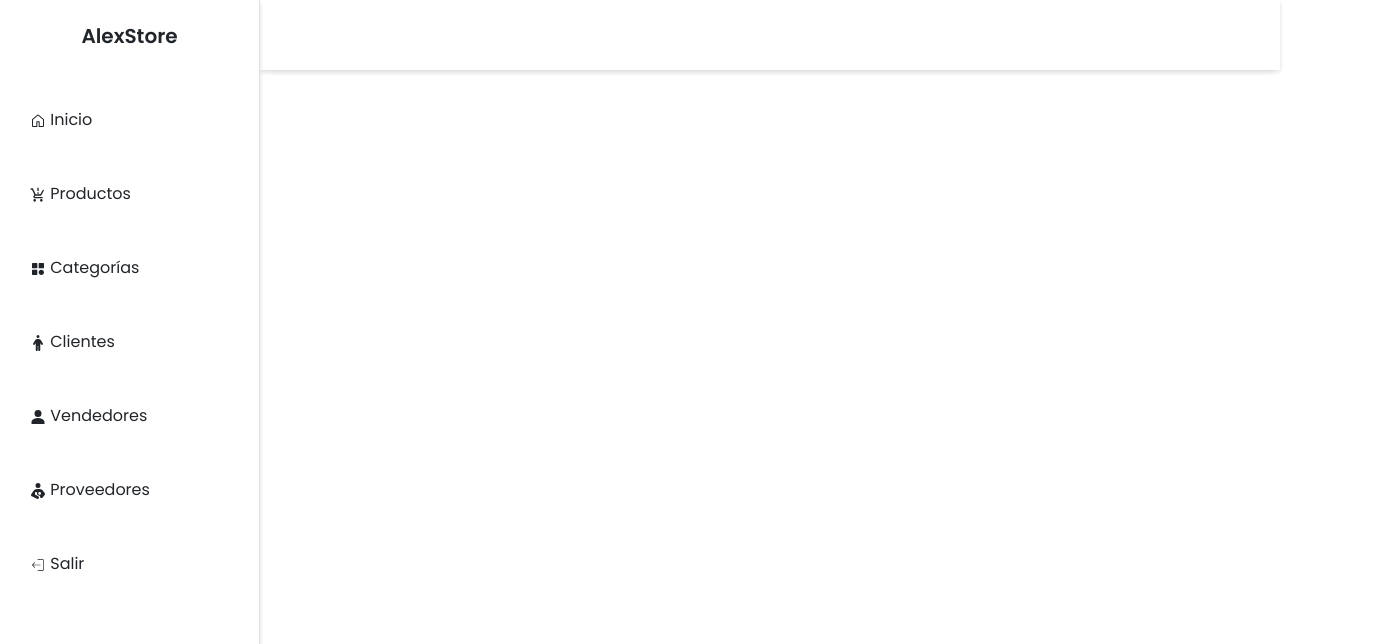
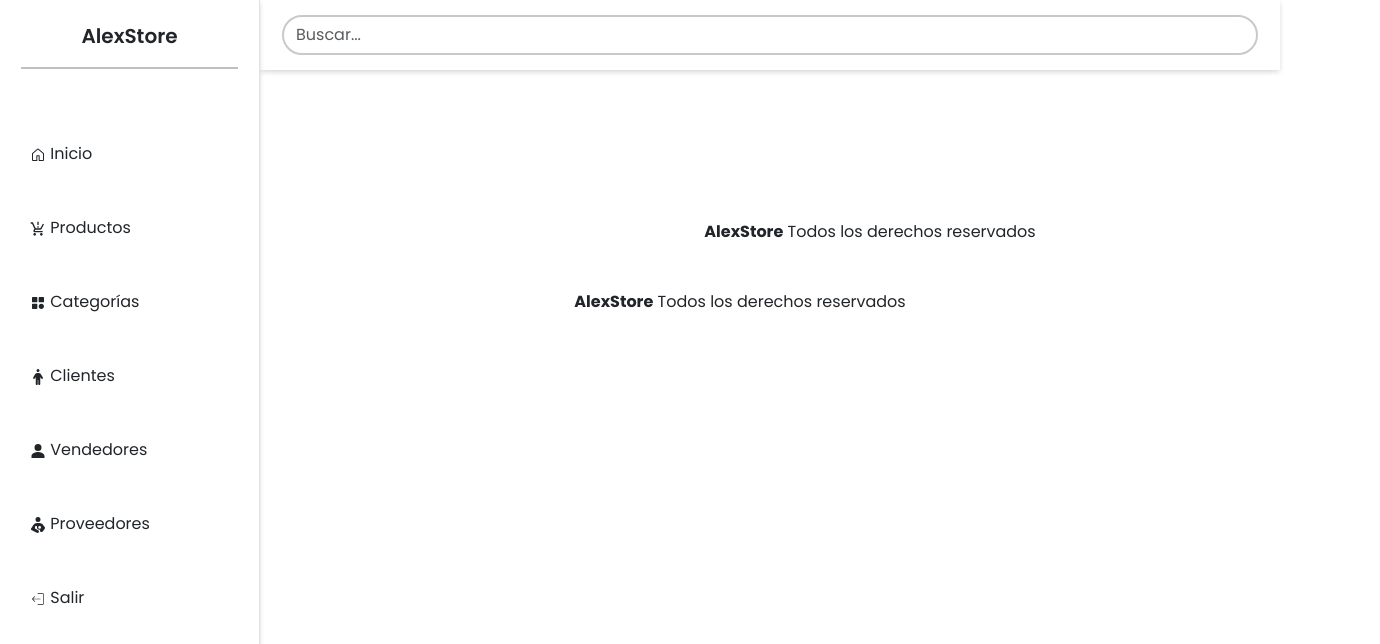
Before and after one commit to Alex200207/E-Comerce, a React (Vite) app: page /adminPage in a window 1280 px wide. Shown: the top 644 px of the page, 1380 px wide, since content can reach past the window. Built offline with nearby package versions, Linux system fonts and the light colour scheme; sample sign-in values are in the browser's storage.

Commit message:
reparando errores

```diff
--- a/src/AppRouter.tsx
+++ b/src/AppRouter.tsx
@@ -4,19 +4,22 @@ import Login from "./components/AuthPages/Login";
 import AdminPage from "./Pages/AdminPage";
 
 import TableCategorias from "@components/Dashboard/TableCategorias";
+import Table from "@components/Dashboard/Table";
 
 const AppRouter = () => {
   return (
     <Routes>
       <Route element={<PrivateRoutes />}>
-        <Route path="/adminPage" element={<AdminPage />}>
-          <Route path="productos" element={<span>ddd</span>} />
-          <Route path="categorias" element={<TableCategorias searchTerm={""}/>} />
-          {/* Agrega otras rutas hijas aquí */}
-        </Route>
+        <Route path="/home" element={<p>Inicio</p>}></Route>
+        <Route path="/adminPage" element={<AdminPage />}></Route>
+        <Route path="/Productos" element={<Table searchTerm={""}/>}></Route>
+        <Route path="/categorias" element={<TableCategorias searchTerm={""}/>}></Route>
+        <Route path="/clientes" element={<span>Clientes</span>}></Route>
+        <Route path="/vendedores" element={<span>Vendedores</span>}></Route>
+        <Route path="/proveedores" element={<span>Proveedores</span>}></Route>
       </Route>
-      <Route path="/" element={<Login />} />
-      <Route path="/login" element={<Login />} />
+      <Route path="/" element={<Login />}></Route>
+      <Route path="/login" element={<Login />}> </Route>
     </Routes>
   );
 };
--- a/src/Pages/AdminPage.tsx
+++ b/src/Pages/AdminPage.tsx
@@ -1,7 +1,8 @@
-import { FC } from 'react';
+import { ChangeEvent, FC } from 'react';
 import Sidebar from "@components/Dashboard/Sidebar";
 import "../components/Style/Dashboard.css";
 import { Outlet } from 'react-router-dom'; // Importar Outlet
+import SearchBar from '@components/Dashboard/SearchBar';
 
 export interface AdminPageProps {
   children?: React.ReactNode;  // Aceptar ReactNode
@@ -12,8 +13,9 @@ const AdminPage: FC<AdminPageProps> = () => {
     <>
       <Sidebar />
       <nav className="header-admin">
-        <div className="search-bar-wrapper">
-        </div>
+        <SearchBar searchTerm={''} onSearchChange={function (e: ChangeEvent<HTMLInputElement>): void {
+          throw new Error('Function not implemented.');
+        } }/>
       </nav>
 
       <main className='main-content'>
@@ -23,6 +25,10 @@ const AdminPage: FC<AdminPageProps> = () => {
 
       </div>
       </main>
+
+      <footer >
+        <p><b>AlexStore</b> Todos los derechos reservados</p>
+      </footer>
     </>
   );
 };
--- a/src/components/AuthPages/Login.tsx
+++ b/src/components/AuthPages/Login.tsx
@@ -41,7 +41,7 @@ const Login = () => {
   const handleSubmit = (e: React.FormEvent<HTMLFormElement>) => {
     e.preventDefault();
     if (validateEmail() && validatePassword()) {
-      login({ email, password }).then(() => navigate('/AdminPage'));
+      login({ email, password }).then(() => navigate('/home'));
     }
   };
 
--- a/src/components/Dashboard/Sidebar.tsx
+++ b/src/components/Dashboard/Sidebar.tsx
@@ -13,11 +13,12 @@ const Sidebar: React.FC = () => {
   return (
     <>
       <div className="bg-white" id="sidebar-wrapper">
-        <div className="sidebar-wrapper__Log">AlexStore</div>
+        <div className="sidebar-wrapper__Log">AlexStore <hr /></div>
+
         <ul className="list-group list-group-flush my-3">
           <li>
             <Link
-              to="/adminPage"
+              to="/home"
               className="list-group-item list-group-item-action "
             >
               <GoHome /> Inicio
@@ -33,7 +34,7 @@ const Sidebar: React.FC = () => {
           </li>
           <li>
             <Link
-              to="/adminPage/categorias"
+              to="categorias"
               className="list-group-item list-group-item-action "
             >
               <BiSolidCategory /> Categorías
@@ -41,7 +42,7 @@ const Sidebar: React.FC = () => {
           </li>
           <li>
             <Link
-              to="/adminPage/clientes"
+              to="clientes"
               className="list-group-item list-group-item-action"
             >
               <FaPerson /> Clientes
@@ -49,7 +50,7 @@ const Sidebar: React.FC = () => {
           </li>
           <li>
             <Link
-              to="/adminPage/vendedores"
+              to="vendedores"
               className="list-group-item list-group-item-action "
             >
               <IoPersonSharp /> Vendedores
@@ -57,7 +58,7 @@ const Sidebar: React.FC = () => {
           </li>
           <li>
             <Link
-              to="/adminPage/proveedores"
+              to="proveedores"
               className="list-group-item list-group-item-action "
             >
               <FaPersonBreastfeeding /> Proveedores
--- a/src/components/Dashboard/Table.tsx
+++ b/src/components/Dashboard/Table.tsx
@@ -31,6 +31,7 @@ const Table: React.FC<TableProps> = ({ searchTerm }) => {
   const [selectedProduct, setSelectedProduct] = useState<Producto | null>(null);
   const [showModal, setShowModal] = useState(false);
   const [categorias, setCategorias] = useState<Categoria[]>([]);
+
 
   useEffect(() => {
     loadProducts();
--- a/src/components/Style/Dashboard.css
+++ b/src/components/Style/Dashboard.css
@@ -27,15 +27,10 @@
   background-color: black;
   transform: scale(1.1);
 }
-.main-wrapper .main-content {
-  padding: 1.5rem;
-}
-.main-wrapper-lost{
-  margin: 0 !important;
-  background-color: #000000 !important;
-}
+
 
 .main-wrapper {
+  padding: 30px;
   margin-top: 70px;
   padding-bottom: 20px;
   margin-left: 260px;
@@ -108,11 +103,10 @@
   height: 20px;
 }
 footer {
-  position: fixed;
   bottom: 0;
+  margin-left: 100px;
   width: 100%;
   height: 50px;
-  background: linear-gradient(to right, #131212, #3b3e3e, #156969);
   text-align: center;
   border-top: 2px solid var(--color-primario);
   z-index: 5;
```
